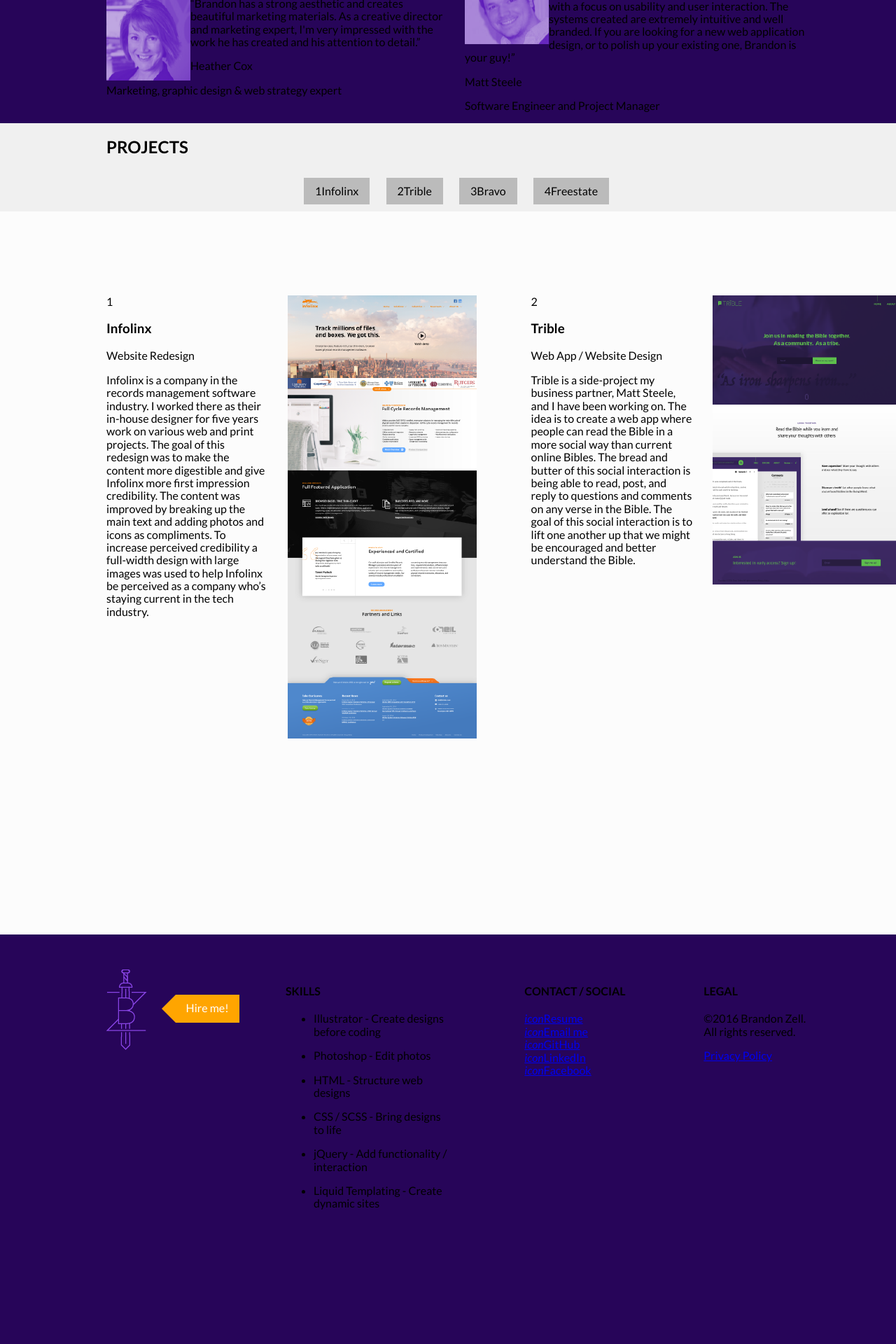
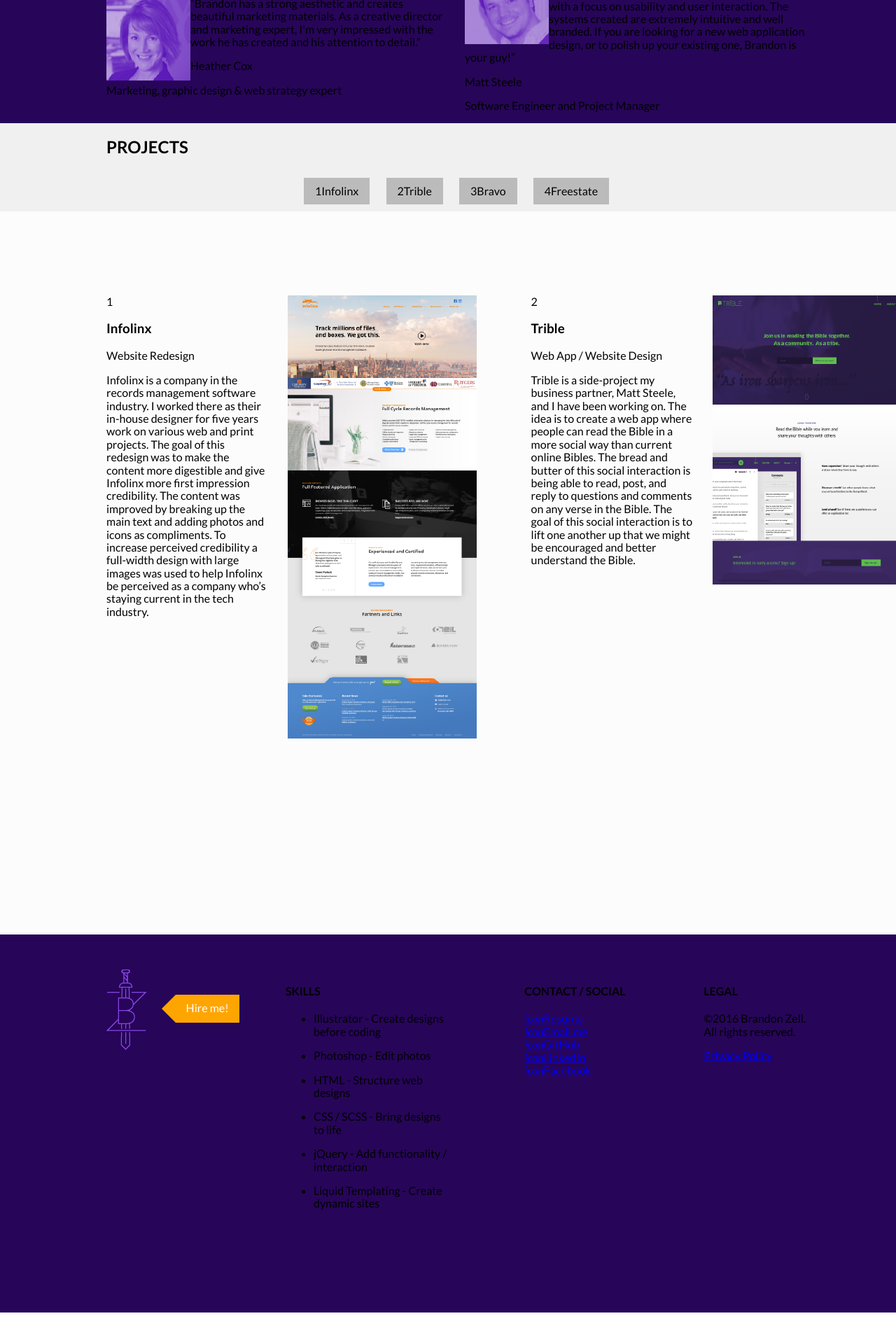
Before and after one commit to bzle/brandonz-me, a Jekyll site: the page built from index.html, in a window 1280 px wide. Shown: the part 813-2733 px from the top of the page at 70% size. Built offline with Jekyll 4.4.1, drawn with Linux system fonts in a browser that asks for light colours; nearby versions of some CDN libraries; after the commit the page ends 2688 px from its top, so only the background shows below that.

Commit message:
Updated '/css/style.scss' via CloudCannon

```diff
--- a/css/style.scss
+++ b/css/style.scss
@@ -874,7 +874,7 @@
     background-image: url(/img/dock.png);
     background-position: center calc(100% + 175px);
     background-repeat: no-repeat;
-    padding: 50px 0 175px;
+    padding: 50px 0 130px;
     transition: all .5s ease 0s;
 }
 footer:hover {
```
